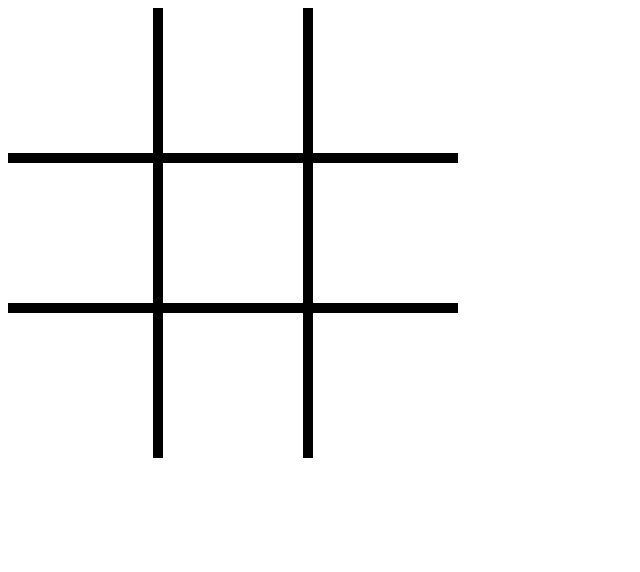
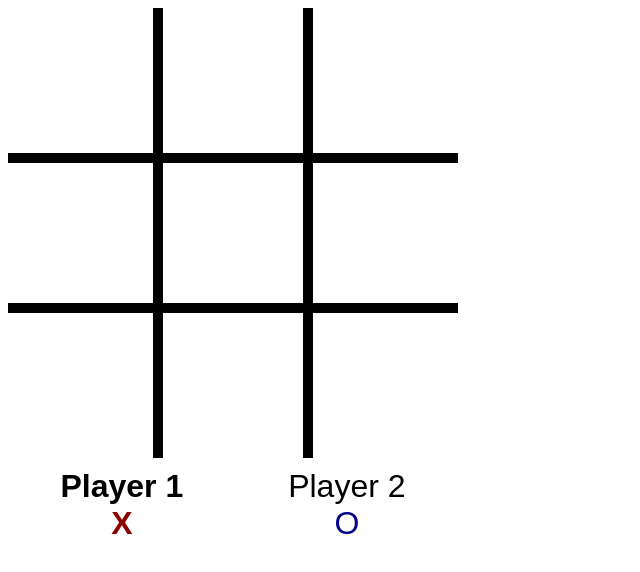
Before and after one commit to themightypillow/tic-tac-toe, a plain HTML site: page index.html in a window 1280 px wide. Shown: the whole page, without its empty margins (0-640 px from the left). Drawn offline with Linux system fonts and the light colour scheme.

Commit message:
Adjust display

```diff
--- a/index.html
+++ b/index.html
@@ -7,6 +7,7 @@
 </head>
 <body>
   <main>
+    <section>
       <div data-coords="0-0"></div>
       <div data-coords="0-1"></div>
       <div data-coords="0-2"></div>
@@ -16,6 +17,17 @@
       <div data-coords="2-0"></div>
       <div data-coords="2-1"></div>
       <div data-coords="2-2"></div>
+    </section>
+    <footer>
+      <div class="bold">
+        <div>Player 1</div>
+        <div class="X">X</div>
+      </div>
+      <div>
+        <div>Player 2</div>
+        <div class="O">O</div>
+      </div>
+    </footer>
   </main>
   <script src="tictactoe.js"></script>
 </body>
--- a/style.css
+++ b/style.css
@@ -1,19 +1,47 @@
 main {
+  font-family: sans-serif;
+}
+
+main > section {
   display: grid;
   grid-template-rows: repeat(3, 150px);
   grid-template-columns: repeat(3, 150px);
-  font-family: sans-serif;
   font-size: 6rem;
-  font-weight: bold;
 }
 
-main > div {
+section > div {
   border-style: solid;
   border-color: black;
-  color: darkred;
+  font-weight: bold;
   display: flex;
   justify-content: center;
   align-items: center;
+}
+
+main > footer {
+  margin-top: 10px;
+  width: 450px;
+  display: flex;
+  justify-content: space-around;
+  font-size: 2rem;
+}
+
+main > footer > div {
+  display: flex;
+  flex-direction: column;
+  align-items: center;
+}
+
+.X {
+  color: darkred;
+}
+
+.O {
+  color: darkblue;
+}
+
+.bold {
+  font-weight: bold;
 }
 
 div[data-coords="0-0"] {
```
Lines whose indentation alone changed are shown as unchanged.
